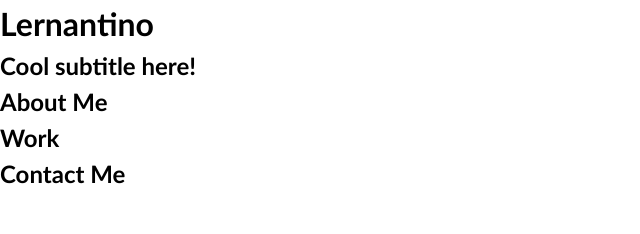
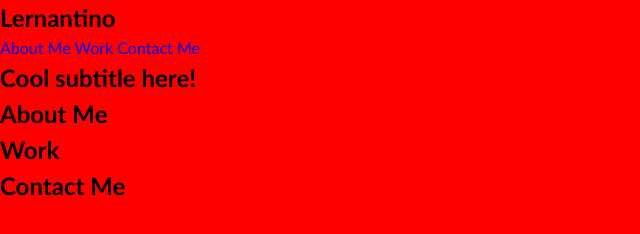
Before and after one commit to SimonStoneman/HTML-CSS-Based-Portfolio, a plain HTML site: page index.html in a window 1280 px wide. Shown: the whole page, without its empty margins (0-640 px from the left). Drawn offline with Linux system fonts and the light colour scheme; files that its build step writes are made by us from their sources.

Commit message:
corrected css file dir structure

```diff
--- a/css/style.css
+++ b/assets/css/style.css
@@ -7,6 +7,17 @@ body {
   padding: 0;
   font-family: 'Trebuchet MS', 'Lucida Sans Unicode', 'Lucida Grande', 'Lucida Sans', Arial, sans-serif;
   line-height: 1.5;
+  background-color: red;
+}
+
+
+nav h1 {
+  text-align: left;
+}
+
+nav a {
+  text-decoration-line: none;
+  text-align: right;
 }
 
 h1,
--- a/index.html
+++ b/index.html
@@ -6,16 +6,22 @@
   <meta name="viewport" content="width=device-width, initial-scale=1.0">
   <meta http-equiv="X-UA-Compatible" content="ie=edge">
   <title>Lernantino // Web Developer</title>
-  <link rel="stylesheet" href="./assets/css/style.css" />
+  <link rel="stylesheet" href="assets/css/style.css" />
 </head>
 
 <body>
   <!-- main logo / nav -->
   <header>
-    <h1>Lernantino</h1>
+
     <nav>
+      <h1>Lernantino</h1>
+      <a href="#">About Me</a>
+      <a href="#">Work</a>
+      <a href="#">Contact Me</a>
     </nav>
   </header>
+
+
 
   <!-- hero banner -->
   <section class="hero-banner">
@@ -40,6 +46,10 @@
       <h2>Contact Me</h2>
     </section>
   </main>
+
+  <footer>
+
+  </footer>
 </body>
 
 </html>
```
